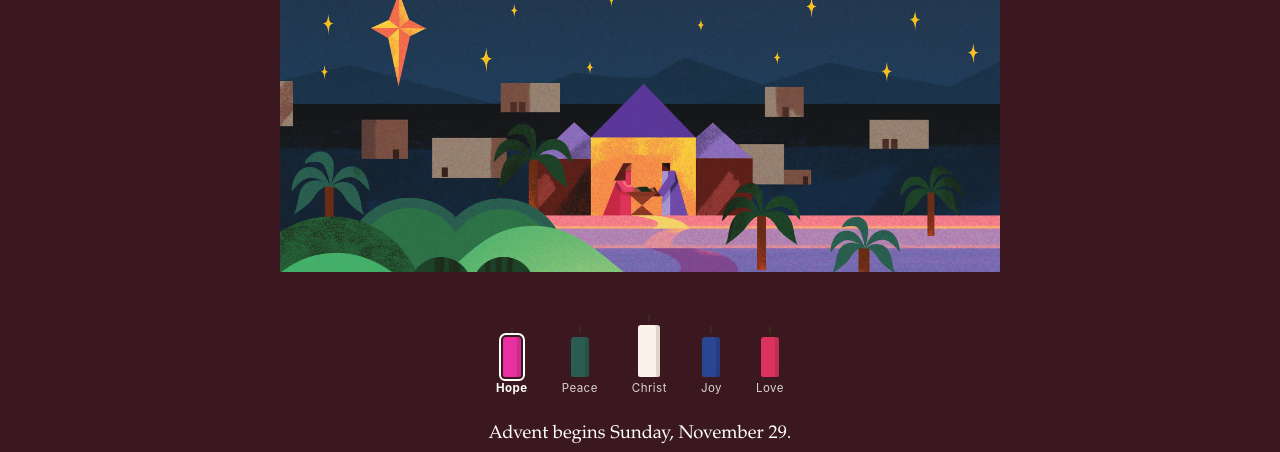
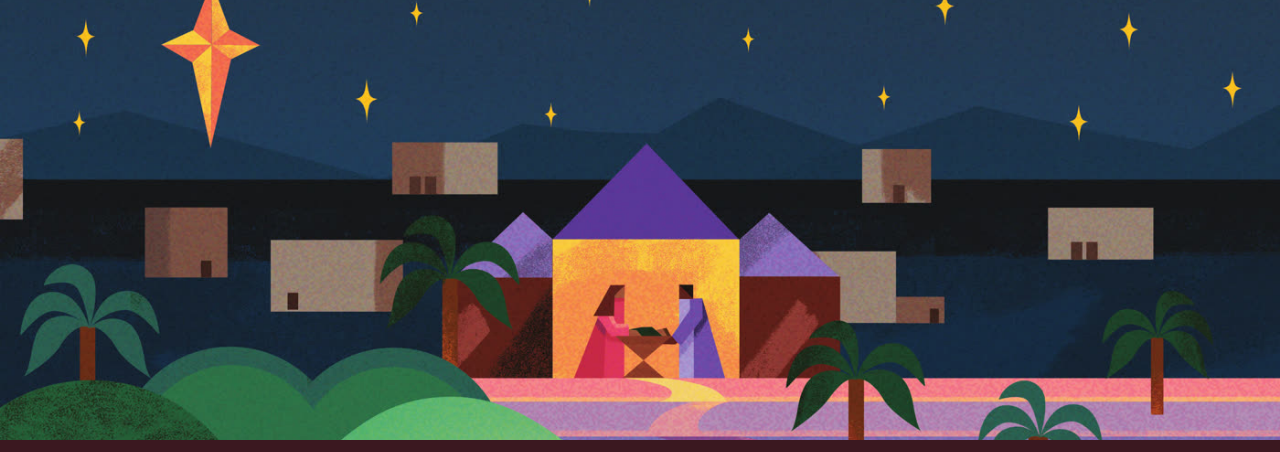
Before and after one commit to thewahlstedts/bp-advent, a plain HTML site: page index.html in a window 1280 px wide. Shown: the top 452 px of the page. Drawn offline with Linux system fonts and the light colour scheme.

Commit message:
Stretch the header art across the full width on desktop
Co-Authored-By: Claude Opus 5.5 <noreply@anthropic.com>

```diff
--- a/styles.css
+++ b/styles.css
@@ -32,8 +32,7 @@ a { color: inherit; }
 
 /* ---- header art ---- */
 .art {
-  max-width: 720px;
-  margin: 0 auto;
+  width: 100%;
 }
 .art img {
   display: block;
@@ -42,6 +41,9 @@ a { color: inherit; }
   max-height: 34vh;
   object-fit: cover;
   object-position: 50% 60%;
+}
+@media (min-width: 900px) {
+  .art img { max-height: 55vh; object-position: 50% 40%; }
 }
 
 /* ---- candle row (week switcher) ---- */
--- a/sw.js
+++ b/sw.js
@@ -1,7 +1,7 @@
 // Service worker: keeps the whole app available offline.
 // Network first (so a deploy shows up on the next open), falling back to the cache after 3 s or when offline.
 // Bump CACHE whenever a file in SHELL changes; tools/check.mjs enforces this.
-const CACHE = 'advent-2026-v2';
+const CACHE = 'advent-2026-v3';
 const SHELL = [
   './',
   'index.html',
```
